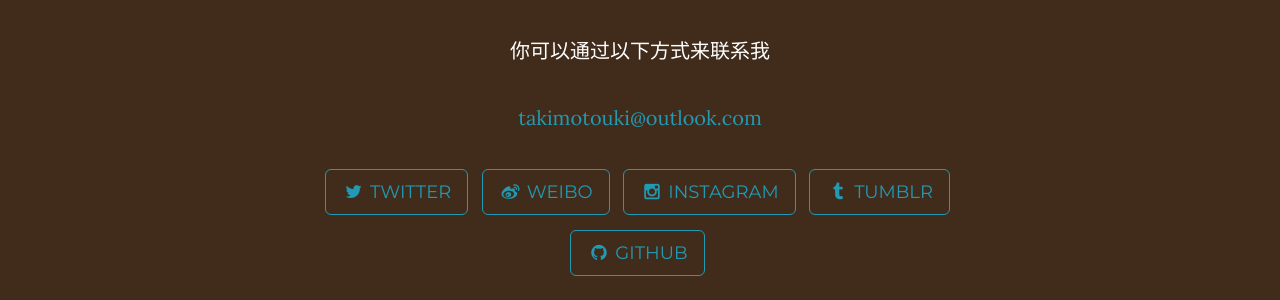
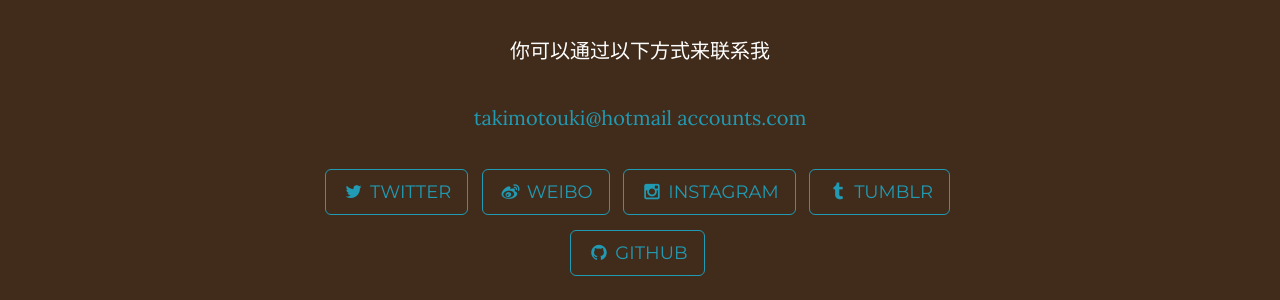
Before and after one commit to TakimotoUki/takimotouki.github.io, a Jekyll site: the page built from index.html, in a window 1280 px wide and 900 px high, scrolled down 1193 px. Shown: the part 467-767 px from the top of the window. Built offline with Jekyll 4.4.1, drawn with Linux system fonts in a browser that asks for light colours.

Commit message:
Update _config.yml

```diff
--- a/_config.yml
+++ b/_config.yml
@@ -1,6 +1,6 @@
 # Site settings
 title: Welcome to my page!
-email: takimotouki@outlook.com
+email: takimotouki@hotmail accounts.com
 description: "<center>欢迎来到我的个人主页</center><br /><center>在这里你能更加了解我，找到我的联系方式</center><br /><center>网页仅为测试用</center>"
 
 # Color settings (hex-codes without the leading hash-tag)
```
